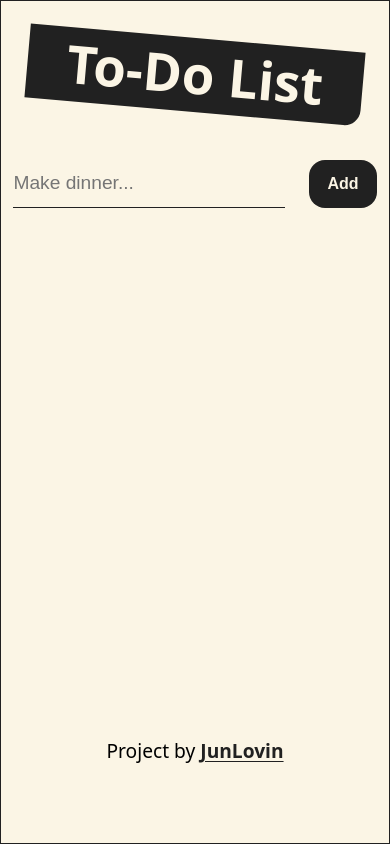
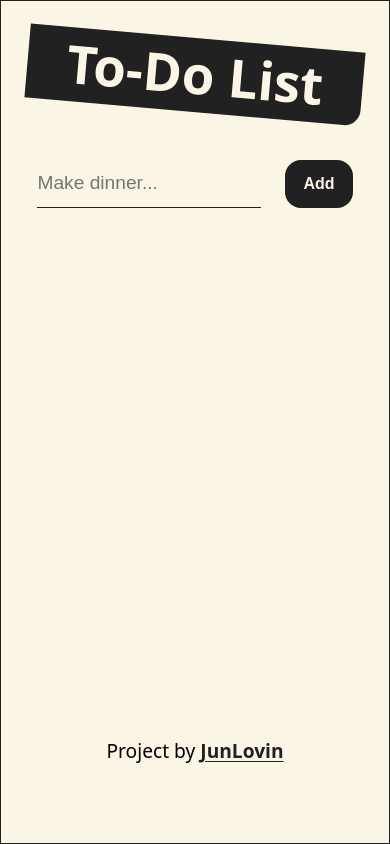
Before and after one commit to JunLovin/to-do-list, a React (Vite) app: page / in a window 390 px wide. Built offline with nearby package versions, Linux system fonts and the light colour scheme.

Commit message:
Fix width in mobile design

```diff
--- a/src/App.css
+++ b/src/App.css
@@ -116,7 +116,7 @@ div.attribute p a {
         width: 100%;
     }
     section.add-todo input {
-        width: 17rem;
+        width: 14rem;
         height: 3rem;
         font-size: 1.2rem;
     }
```
